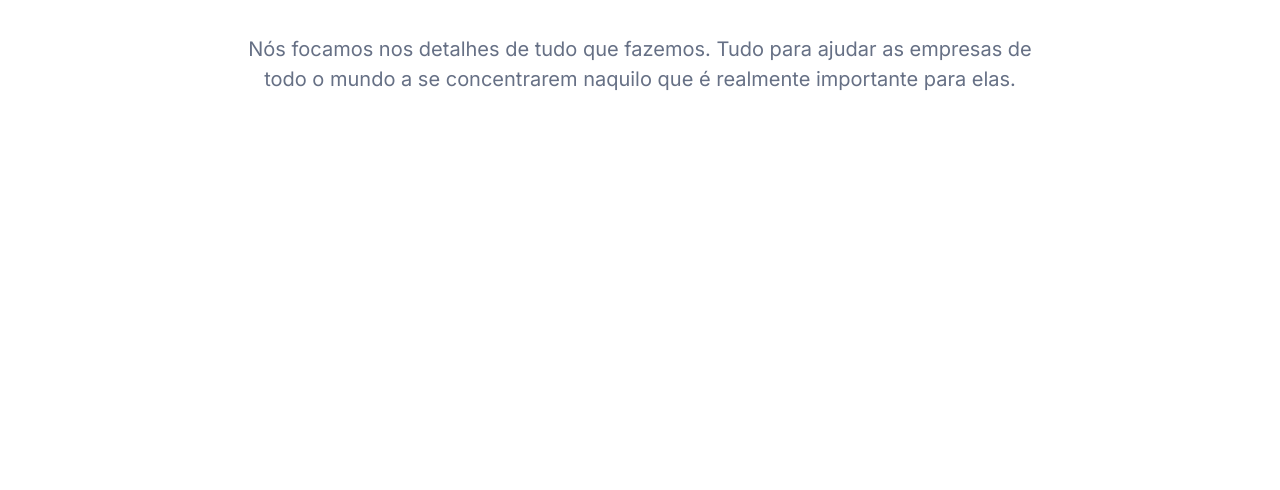
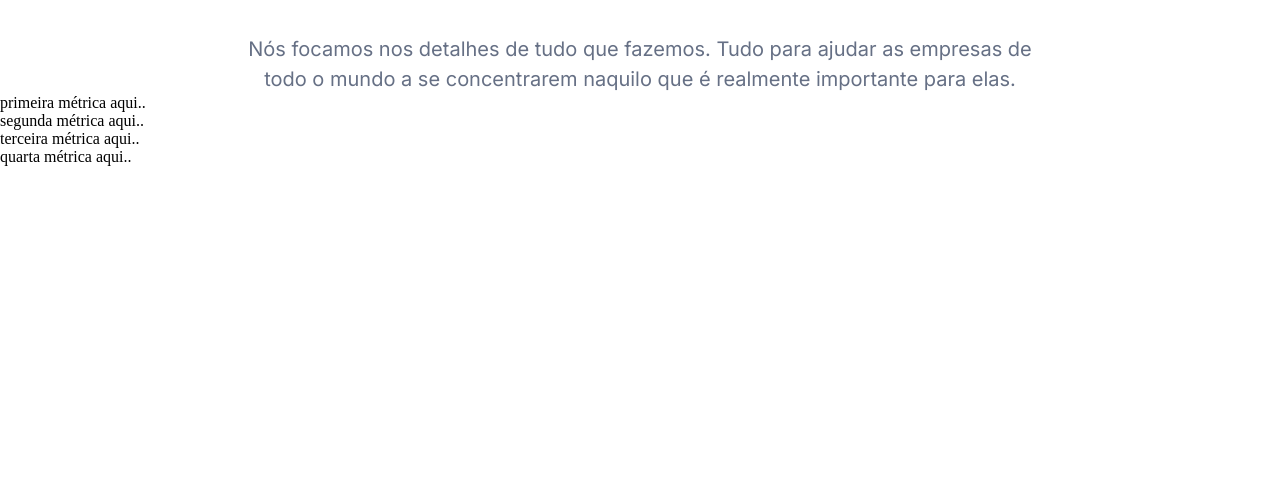
Before and after one commit to RafaeL-Malaquias/7daysOfCode-HTML-CSS-1, a plain HTML site: page index.html in a window 1280 px wide. Shown: the part 310-800 px from the top of the page. Drawn offline with Linux system fonts and the light colour scheme.

Commit message:
Update index.html

```diff
--- a/index.html
+++ b/index.html
@@ -33,6 +33,14 @@
                 <br>
                 <p>Nós focamos nos detalhes de tudo que fazemos. Tudo para ajudar as empresas de todo o mundo a se concentrarem naquilo que é realmente importante para elas.</p>
             </div>
+            <div>
+                <section class="metricas-container">
+                    <div>primeira métrica aqui..</div>
+                    <div>segunda métrica aqui..</div>
+                    <div>terceira métrica aqui..</div>
+                    <div>quarta métrica aqui..</div>
+            </section>
+            </div>
 
 
 </body>
```
